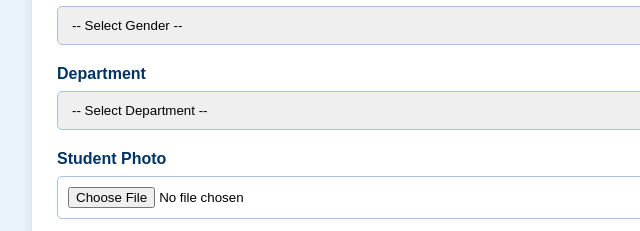
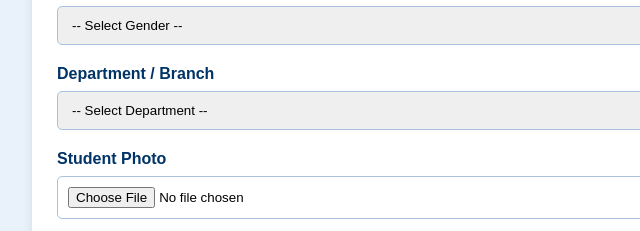
Before and after one commit to vachanashreekb2005-gif/registration-form, a plain HTML site: page index.html in a window 1280 px wide. Shown: the part 721-952 px from the top of the page, 208-848 px from the left. Drawn offline with Linux system fonts and the light colour scheme.

Commit message:
Update index.html

```diff
--- a/index.html
+++ b/index.html
@@ -52,7 +52,7 @@
             background-color: #003d80;
         }
 
-        /* Success Page Styles */
+        /* Success Page */
         #successBox {
             display: none;
             text-align: center;
@@ -64,6 +64,7 @@
             border-radius: 10px;
             border: 3px solid #003d80;
             margin-top: 10px;
+            object-fit: cover;
         }
         .info-box {
             font-size: 18px;
@@ -77,6 +78,7 @@
 </head>
 <body>
 
+<!-- REGISTRATION FORM -->
 <div class="container" id="formContainer">
     <h2>Student Registration Form</h2>
 
@@ -110,7 +112,7 @@
             <option>Other</option>
         </select>
 
-        <label>Department</label>
+        <label>Department / Branch</label>
         <select id="branch" required>
             <option value="">-- Select Department --</option>
             <option>Computer Science</option>
@@ -149,25 +151,27 @@
     function showSuccess(event) {
         event.preventDefault();
 
-        // Get form values
+        // Get values
         const name = document.getElementById("studentName").value;
         const usn = document.getElementById("usn").value;
         const branch = document.getElementById("branch").value;
 
-        // Set values in success box
+        // Show text details
         document.getElementById("displayName").innerText = name;
         document.getElementById("displayUSN").innerText = usn;
         document.getElementById("displayBranch").innerText = branch;
 
-        // Load uploaded image
+        // Handle the uploaded photo
         const file = document.getElementById("photo").files[0];
         const reader = new FileReader();
+
         reader.onload = function(e) {
             document.getElementById("previewImage").src = e.target.result;
-        }
+        };
+
         reader.readAsDataURL(file);
 
-        // Hide form and show success page
+        // Hide form and show success message
         document.getElementById("formContainer").style.display = "none";
         document.getElementById("successBox").style.display = "block";
     }
```
